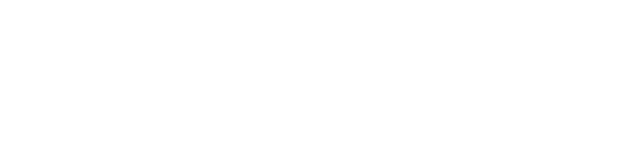
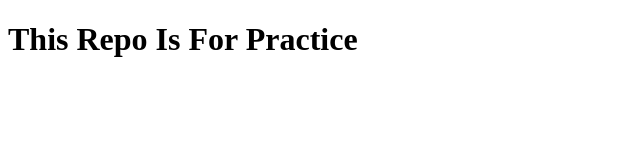
Before and after one commit to Rakib01754/my-third-repo, a plain HTML site: page index.html in a window 1280 px wide. Shown: the whole page, without its empty margins (0-640 px from the left). Drawn offline with Linux system fonts and the light colour scheme.

Commit message:
Heading Added

```diff
--- a/index.html
+++ b/index.html
@@ -7,6 +7,6 @@
     <title>My Third Repo</title>
 </head>
 <body>
-
+    <h1>This Repo Is For Practice</h1>
 </body>
 </html>
```
